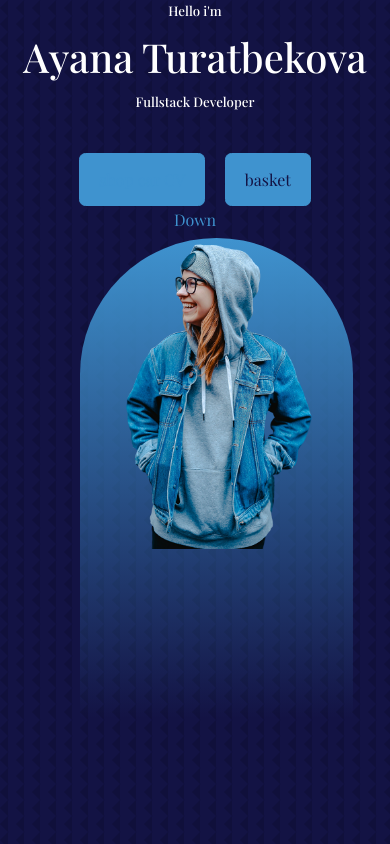
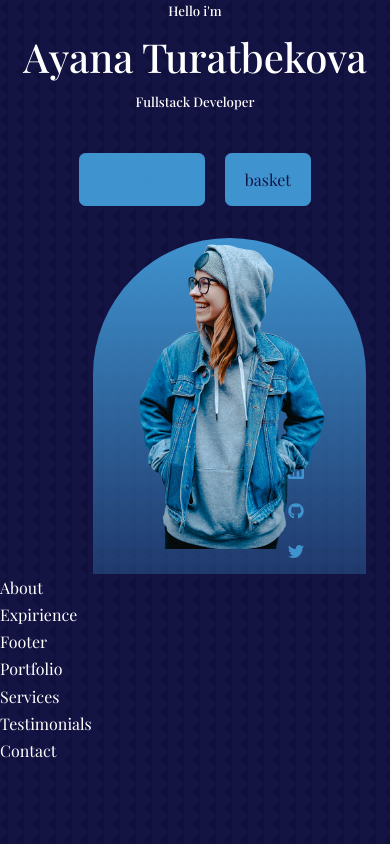
Before and after one commit to muhamedmahu/courses-in-china, a React (Create React App) app: page / in a window 390 px wide. Shown: the top 844 px of the page. Built offline with nearby package versions, Linux system fonts and the light colour scheme; a web font is replaced by a local one.

Commit message:
commit not

```diff
--- a/src/components/Header/Header.css
+++ b/src/components/Header/Header.css
@@ -17,6 +17,8 @@ header {
    justify-content: center;
 }
 
+
+
  .header__socials {
      display: flex;
      flex-direction: column;
@@ -25,6 +27,8 @@ header {
      position: absolute;
      left: 18rem;
      top: 80%;
+
+
  }
 
  .header__socials::after {
@@ -38,15 +42,16 @@ header {
 background: linear-gradient(var(--color-primary), transparent);
 width: 25rem;
 height: 30rem;
-position: absolute;
-left: calc(48% - 11rem);
+position: relative;
+left: calc(45% - 11rem);
 margin-top: 2rem;
 border-radius: 12rem 12rem 0 0;
 overflow: hidden;
 padding: 5px 40px 50px 40px;
-
+margin-left: 2rem;
 
  }
+
 
  .scrool__down {
      position: absolute;
@@ -63,16 +68,17 @@ padding: 5px 40px 50px 40px;
      }
      .me {
          width: 70%;
-         left: 5rem;
+         left: 3.8rem;
      }
  }
 
- @media screen and (max-width: 600px) {
+ /* @media screen and (max-width: 1400px) {
 header {
     height: 100vh;
 }
 
 .header__socials, .scrool__down {
-    display: none;
+
+
 }
- }
+ } */
--- a/src/components/Header/HeaderSocials.jsx
+++ b/src/components/Header/HeaderSocials.jsx
@@ -4,7 +4,7 @@ import {FaGithub} from 'react-icons/fa'
 import {BsTwitter} from 'react-icons/bs'
 const HeaderSocials = () => {
   return (
-    <div className='header__socials'>
+    <div className='header__socials header__container'  >
 <a href="https://linkedin.com" target="blank"><BsLinkedin/></a>
 <a href="https://github.com" target="blank"><FaGithub/></a>
 <a href="https://twitter.com" target="blank"><BsTwitter/></a>
```
